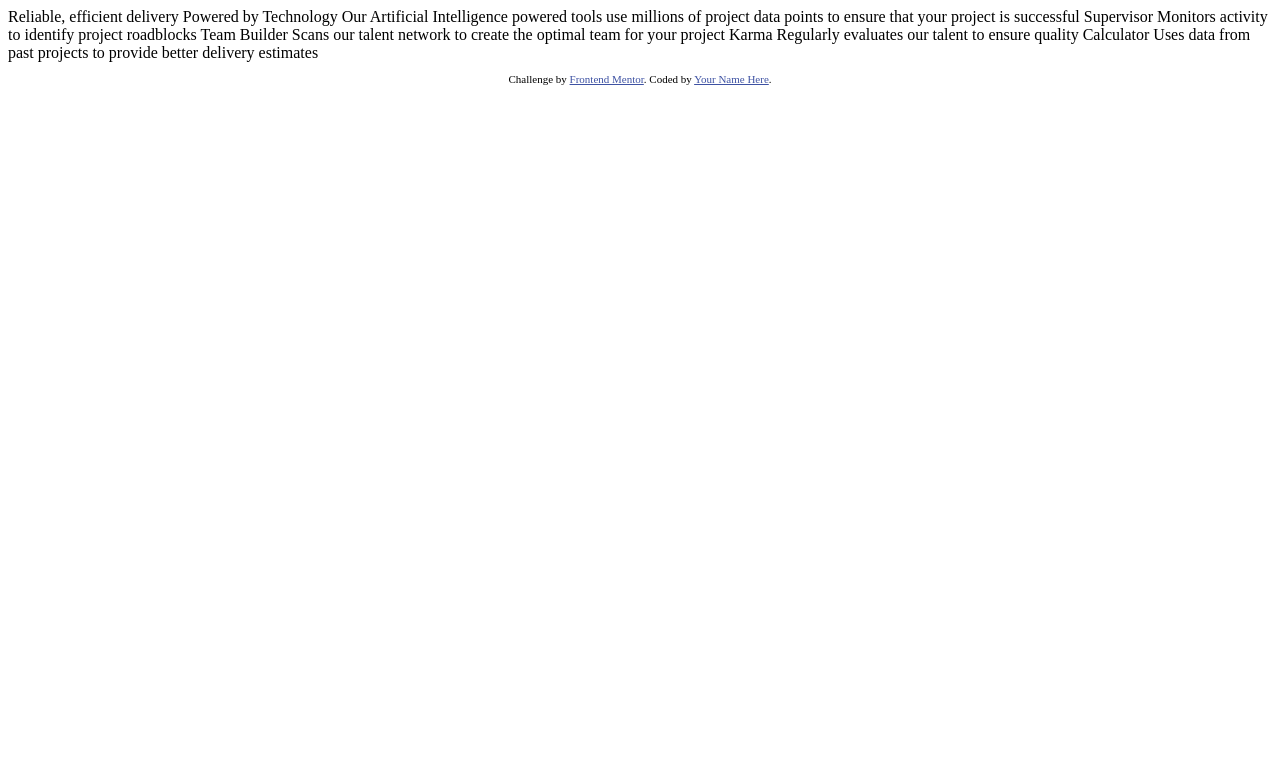
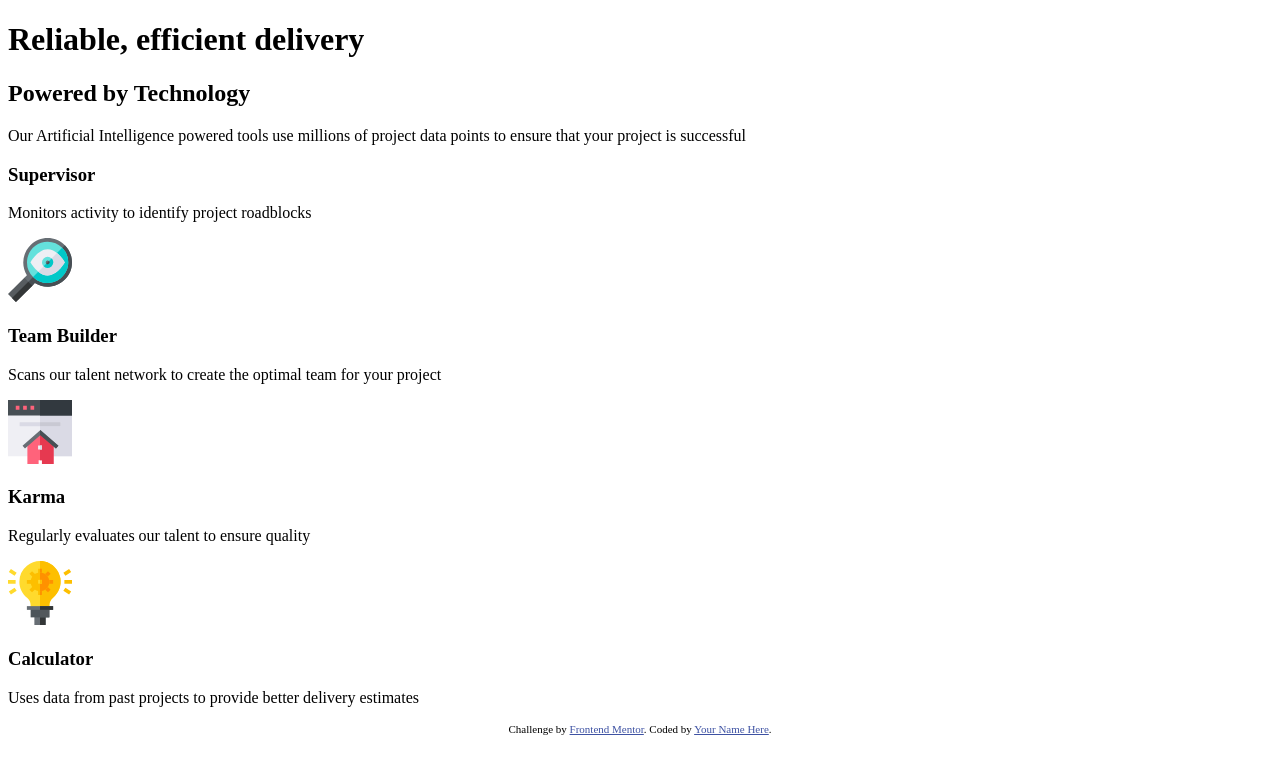
Before and after one commit to ChamuMutezva/FourCardFeatureSection, a plain HTML site: page index.html in a window 1280 px wide. Drawn offline with Linux system fonts and the light colour scheme.

Commit message:
initial html layout completed

```diff
--- a/index.html
+++ b/index.html
@@ -1,8 +1,10 @@
 <!DOCTYPE html>
 <html lang="en">
+
 <head>
   <meta charset="UTF-8">
-  <meta name="viewport" content="width=device-width, initial-scale=1.0"> <!-- displays site properly based on user's device -->
+  <meta name="viewport" content="width=device-width, initial-scale=1.0">
+  <!-- displays site properly based on user's device -->
 
   <link rel="icon" type="image/png" sizes="32x32" href="./images/favicon-32x32.png">
 
@@ -10,29 +12,55 @@
 
   <!-- Feel free to remove these styles or customise in your own stylesheet 👍 -->
   <style>
-    .attribution { font-size: 11px; text-align: center; }
-    .attribution a { color: hsl(228, 45%, 44%); }
+    .attribution {
+      font-size: 11px;
+      text-align: center;
+    }
+
+    .attribution a {
+      color: hsl(228, 45%, 44%);
+    }
   </style>
 </head>
+
 <body>
-
+  <header>
+    <h1>
       Reliable, efficient delivery
+    </h1>
+    <h2>
       Powered by Technology
-
+    </h2>
+    <p>
       Our Artificial Intelligence powered tools use millions of project data points
       to ensure that your project is successful
-
-  Supervisor
-  Monitors activity to identify project roadblocks
-
-  Team Builder
-  Scans our talent network to create the optimal team for your project
-
-  Karma
+    </p>
+  </header>
+  <main>
+    <div class="supervisor">
+      <h3>Supervisor</h3>
+      <p> Monitors activity to identify project roadblocks</p>
+      <img src="images/icon-supervisor.svg" alt="Search and supervise">
+    </div>
+    <div class="team">
+      <h3>Team Builder </h3>
+      <p>Scans our talent network to create the optimal team for your project </p>
+      <img src="images/icon-team-builder.svg" alt="building our team">
+    </div>
+    <div class="karma">
+      <h3>Karma</h3>
+      <p>
         Regularly evaluates our talent to ensure quality
-
-  Calculator
+      </p>
+      <img src="images/icon-karma.svg" alt="">
+    </div>
+    <div class="calculator">
+      <h3>Calculator</h3>
+      <p>
         Uses data from past projects to provide better delivery estimates
+      </p>
+    </div>
+  </main>
 
 
   <footer>
@@ -42,4 +70,5 @@
     </p>
   </footer>
 </body>
+
 </html>
```
Lines whose indentation alone changed are shown as unchanged.
